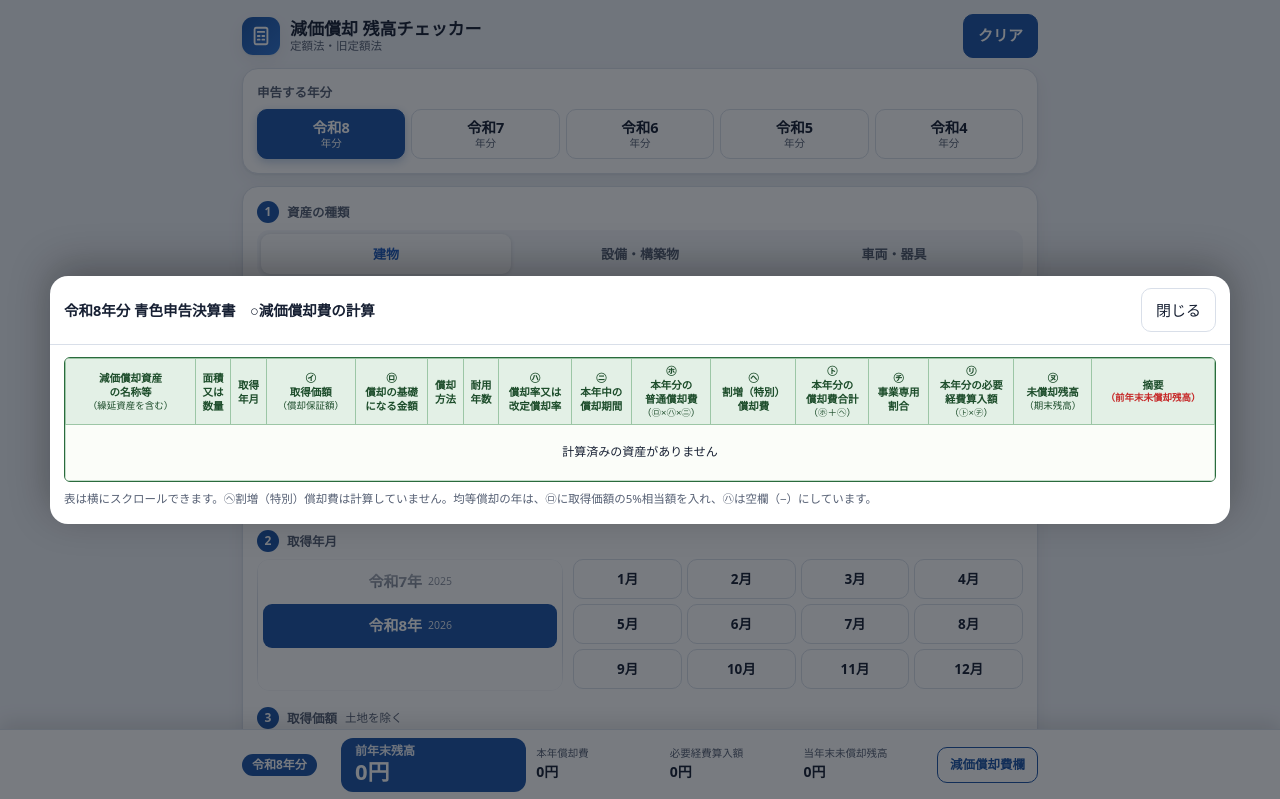
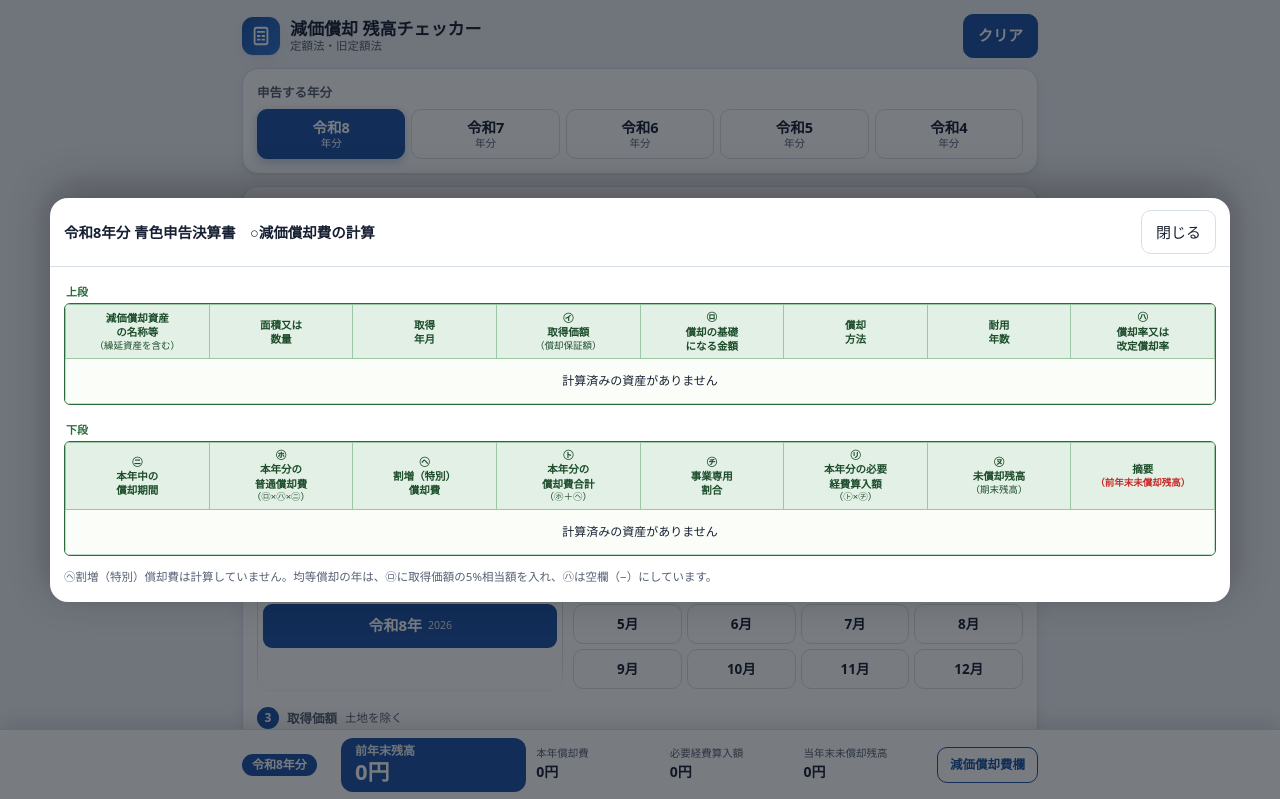
Before and after one commit to yosihiko918-ops/genka-checker, a plain HTML site: page index.html in a window 1280 px wide. Both pictures are taken after a click on the button "減価償却費欄". Shown: the top 799 px of the page. Drawn offline with Linux system fonts and the light colour scheme.

Commit message:
Split the 減価償却費欄 sheet into stacked tiers so it fits without horizontal scroll
Co-Authored-By: Claude Opus 5.5 <noreply@anthropic.com>

```diff
--- a/index.html
+++ b/index.html
@@ -185,19 +185,23 @@ tr.cur td{background:var(--accent-bg);font-weight:bold}
 .shead{display:flex;align-items:center;gap:10px;padding:12px 14px;border-bottom:1px solid var(--line)}
 .shead b{flex:1;font-size:14.5px}
 .sbody{overflow:auto;padding:12px 14px 16px}
-.paper{border:1.5px solid #2a6b3d;border-radius:6px;overflow-x:auto;background:#fbfdf9}
+.paper{border:1.5px solid #2a6b3d;border-radius:6px;overflow:hidden;background:#fbfdf9}
 @media (prefers-color-scheme:dark){.paper{background:#151c17;border-color:#5fae78}}
-.paper table{border-collapse:collapse;font-size:12px;min-width:1080px;width:100%;color:var(--ink)}
+.tier{margin-bottom:12px}
+.tl{display:inline-block;font-size:11px;font-weight:bold;color:#2a6b3d;margin:0 0 3px 2px}
+@media (prefers-color-scheme:dark){.tl{color:#8fd1a2}}
+.paper table{border-collapse:collapse;font-size:12px;width:100%;table-layout:fixed;color:var(--ink)}
 .paper th{background:#e3f0e6;color:#1d4d2b;font-weight:bold;font-size:10.5px;line-height:1.35;padding:5px 4px;border:1px solid #9cc6a6;text-align:center;vertical-align:middle;white-space:normal}
 @media (prefers-color-scheme:dark){.paper th{background:#203226;color:#bfe6c9;border-color:#3f6b4b}}
 .paper th small{display:block;font-weight:normal;font-size:9.5px}
-.paper td{border:1px solid #c5dccb;padding:7px 5px;text-align:right;white-space:nowrap;font-variant-numeric:tabular-nums}
+.paper td{border:1px solid #c5dccb;padding:8px 4px;text-align:right;font-variant-numeric:tabular-nums;white-space:nowrap;line-height:1.35}
+.paper td.l{white-space:normal;overflow-wrap:anywhere}
+@media (max-width:399px){.paper table{font-size:11px}.paper td{padding:7px 3px}.paper th{font-size:10px;padding:4px 2px}.sbody{padding:10px 8px 14px}}
+@media (max-width:339px){.paper table{font-size:10.2px}}
 @media (prefers-color-scheme:dark){.paper td{border-color:#36513f}}
 .paper td.l{text-align:left}.paper td.c{text-align:center}
-.paper tbody td:first-child,.paper tfoot td:first-child{position:sticky;left:0;background:#fbfdf9;z-index:1;box-shadow:2px 0 0 #c5dccb}
-.paper thead th:first-child{position:sticky;left:0;z-index:2}
-@media (prefers-color-scheme:dark){.paper tbody td:first-child,.paper tfoot td:first-child{background:#151c17;box-shadow:2px 0 0 #36513f}}
 .paper .red{color:#c62828;font-weight:bold}
+.paper .nw{white-space:nowrap;letter-spacing:-.2px}
 @media (prefers-color-scheme:dark){.paper .red{color:#ff8a80}}
 .paper th small.red{font-weight:bold;font-size:9.5px}
 .paper tr.sum td{font-weight:bold;background:rgba(42,107,61,.08)}
@@ -296,26 +300,8 @@ tr.cur td{background:var(--accent-bg);font-weight:bold}
     <div class="shead"><b id="fTitle"></b><button type="button" id="fClose">閉じる</button></div>
     <div class="sbody">
       <div id="fNote"></div>
-      <div class="paper"><table>
-        <thead><tr>
-          <th style="min-width:110px">減価償却資産<br>の名称等<small>（繰延資産を含む）</small></th>
-          <th>面積<br>又は<br>数量</th><th>取得<br>年月</th>
-          <th>㋑<br>取得価額<small>（償却保証額）</small></th>
-          <th>㋺<br>償却の基礎<br>になる金額</th>
-          <th>償却<br>方法</th><th>耐用<br>年数</th>
-          <th>㋩<br>償却率又は<br>改定償却率</th>
-          <th>㋥<br>本年中の<br>償却期間</th>
-          <th>㋭<br>本年分の<br>普通償却費<small>（㋺×㋩×㋥）</small></th>
-          <th>㋬<br>割増（特別）<br>償却費</th>
-          <th>㋣<br>本年分の<br>償却費合計<small>（㋭＋㋬）</small></th>
-          <th>㋠<br>事業専用<br>割合</th>
-          <th>㋷<br>本年分の必要<br>経費算入額<small>（㋣×㋠）</small></th>
-          <th>㋦<br>未償却残高<small>（期末残高）</small></th>
-          <th style="min-width:96px">摘要<small class="red">（前年末未償却残高）</small></th>
-        </tr></thead>
-        <tbody id="fBody"></tbody><tfoot id="fFoot"></tfoot>
-      </table></div>
-      <div class="snote">表は横にスクロールできます。㋬割増（特別）償却費は計算していません。均等償却の年は、㋺に取得価額の5%相当額を入れ、㋩は空欄（−）にしています。</div>
+      <div id="fTables"></div>
+      <div class="snote">㋬割増（特別）償却費は計算していません。均等償却の年は、㋺に取得価額の5%相当額を入れ、㋩は空欄（−）にしています。</div>
     </div>
   </div>
 </div>
@@ -790,22 +776,51 @@ function recalc(){
 // ================= 決算書（減価償却費の計算） =================
 const eraShort = y => y >= 2019 ? '令' + (y - 2018) : y >= 1989 ? '平' + (y - 1988) : '昭' + (y - 1925);
 const nf = v => v === '' || v == null ? '' : Number(v).toLocaleString('ja-JP');
+const FCOLS = [
+  {h:'減価償却資産<br>の名称等<small>（繰延資産を含む）</small>', v:r => r.name, c:'l', w:'name'},
+  {h:'面積又は<br>数量', v:() => '', c:'c'},
+  {h:'取得<br>年月', v:r => r.ym, c:'c'},
+  {h:'㋑<br>取得価額<small>（償却保証額）</small>', v:r => nf(r.cost)},
+  {h:'㋺<br>償却の基礎<br>になる金額', v:r => nf(r.basis)},
+  {h:'償却<br>方法', v:r => r.method, c:'c'},
+  {h:'耐用<br>年数', v:r => r.life, c:'c'},
+  {h:'㋩<br>償却率又は<br>改定償却率', v:r => r.rate, c:'c'},
+  {h:'㋥<br>本年中の<br>償却期間', v:r => r.months, c:'c'},
+  {h:'㋭<br>本年分の<br>普通償却費<small>（㋺×㋩×㋥）</small>', v:r => nf(r.dep)},
+  {h:'㋬<br>割増（特別）<br>償却費', v:() => ''},
+  {h:'㋣<br>本年分の<br>償却費合計<small>（㋭＋㋬）</small>', v:r => nf(r.dep)},
+  {h:'㋠<br>事業専用<br>割合', v:r => r.ratio, c:'c'},
+  {h:'㋷<br>本年分の必要<br>経費算入額<small>（㋣×㋠）</small>', v:r => nf(r.exp)},
+  {h:'㋦<br>未償却残高<small>（期末残高）</small>', v:r => nf(r.end)},
+  {h:'摘要<small class="red">（前年末未償却残高）</small>', v:r => (r.memo ? r.memo + '<br>' : '') + '<span class="red nw">' + (r.prev == null ? '（本年取得）' : '(' + nf(r.prev) + ')') + '</span>', c:'l'},
+];
+function renderForm(){
+  const rows = formRows;
+  // 画面幅に合わせて段に分ける（PC・タブレットは2段、スマホは4段）。横スクロールなしで全部見える。
+  const per = $('#fTables').clientWidth >= 720 ? 8 : 4;
+  let html = '';
+  for (let k = 0; k < FCOLS.length; k += per) {
+    const cols = FCOLS.slice(k, k + per);
+    const tier = k / per + 1, tiers = Math.ceil(FCOLS.length / per);
+    html += `<div class="tier">${tiers > 1 ? `<span class="tl">${tiers === 2 ? (tier === 1 ? '上段' : '下段') : tier + '段目'}</span>` : ''}<div class="paper"><table>
+      <colgroup>${cols.map(() => '<col>').join('')}</colgroup>
+      <thead><tr>${cols.map(c => `<th>${c.h}</th>`).join('')}</tr></thead>
+      <tbody>${rows.length ? rows.map(r => `<tr>${cols.map(c => `<td class="${c.c || ''}">${c.v(r)}</td>`).join('')}</tr>`).join('')
+        : `<tr><td colspan="${cols.length}" class="c" style="padding:14px">計算済みの資産がありません</td></tr>`}</tbody>
+    </table></div></div>`;
+  }
+  $('#fTables').innerHTML = html;
+}
 function openForm(){
   const target = Number($('#target').value);
-  const rows = formRows;
-  const sum = k => rows.reduce((a, r) => a + (r[k] || 0), 0);
-  const td = (v, cls = '') => `<td class="${cls}">${v}</td>`;
   $('#fTitle').textContent = `${wareki(target)}分 青色申告決算書　○減価償却費の計算`;
-  $('#fBody').innerHTML = rows.length ? rows.map(r => `<tr>
-      ${td(r.name, 'l')}${td('', 'c')}${td(r.ym, 'c')}${td(nf(r.cost))}${td(nf(r.basis))}${td(r.method, 'c')}${td(r.life, 'c')}${td(r.rate, 'c')}${td(r.months, 'c')}
-      ${td(nf(r.dep))}${td('')}${td(nf(r.dep))}${td(r.ratio, 'c')}${td(nf(r.exp))}${td(nf(r.end))}${td((r.memo ? r.memo + '<br>' : '') + '<span class="red">' + (r.prev == null ? '（本年取得）' : '（' + nf(r.prev) + '）') + '</span>', 'l')}</tr>`).join('')
-    : `<tr><td colspan="16" class="c" style="padding:18px">計算済みの資産がありません</td></tr>`;
-  $('#fFoot').innerHTML = ''; void `<tr class="sum"><td class="l">計</td><td colspan="8"></td>${td(nf(sum('dep')))}<td></td>${td(nf(sum('dep')))}<td></td>${td(nf(sum('exp')))}${td(nf(sum('end')))}<td></td></tr>`;
   $('#fNote').textContent = formPending ? `⚠ 未計算の資産が${formPending}件あります（この表には入っていません）。` : '';
   $('#fNote').style.display = formPending ? 'block' : 'none';
   $('#form').classList.add('on'); document.body.style.overflow = 'hidden';
+  renderForm();
   $('#fClose').focus();
 }
+window.addEventListener('resize', () => { if ($('#form').classList.contains('on')) renderForm(); });
 function closeForm(){ $('#form').classList.remove('on'); document.body.style.overflow = ''; $('#copy').focus(); }
 $('#copy').addEventListener('click', openForm);
 $('#fClose').addEventListener('click', closeForm);
```
